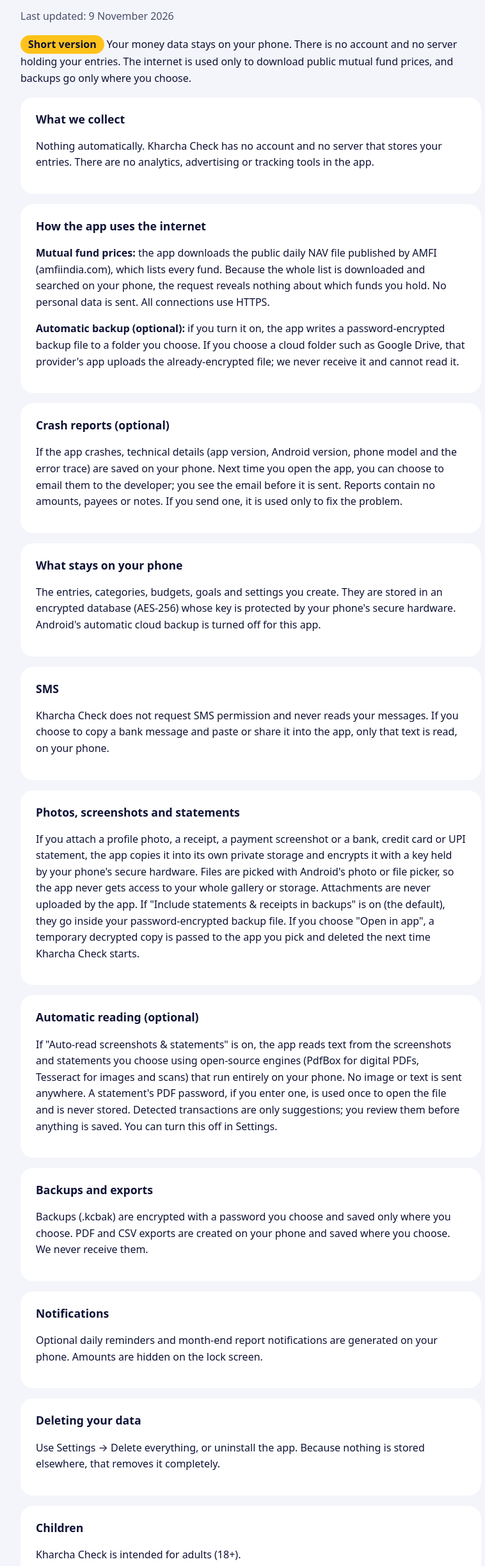
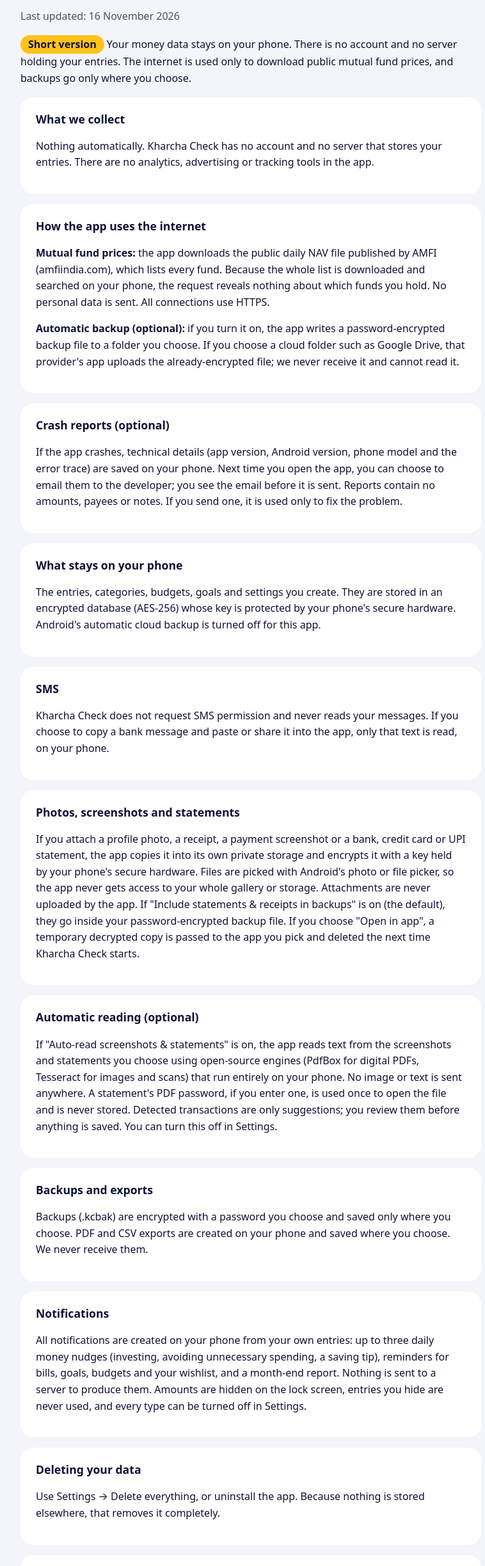
Before and after one commit to souravroy0708/kharcha-check-android, a plain HTML site: page docs/privacy.html in a window 1280 px wide. Shown: the part 86-2533 px from the top of the page at 64% size, without its empty margins (248-1006 px from the left). Drawn offline with Linux system fonts and the light colour scheme.

Commit message:
Update Kharcha Check app v6

```diff
--- a/docs/privacy.html
+++ b/docs/privacy.html
@@ -16,7 +16,7 @@
 </head>
 <body><main>
 <h1>Kharcha Check privacy policy</h1>
-<p class="muted">Last updated: 9 November 2026</p>
+<p class="muted">Last updated: 16 November 2026</p>
 <p><span class="pill">Short version</span> Your money data stays on your phone. There is no account and no server holding your entries. The internet is used only to download public mutual fund prices, and backups go only where you choose.</p>
 
 <div class="card"><h2>What we collect</h2>
@@ -45,7 +45,7 @@
 <p>Backups (.kcbak) are encrypted with a password you choose and saved only where you choose. PDF and CSV exports are created on your phone and saved where you choose. We never receive them.</p></div>
 
 <div class="card"><h2>Notifications</h2>
-<p>Optional daily reminders and month-end report notifications are generated on your phone. Amounts are hidden on the lock screen.</p></div>
+<p>All notifications are created on your phone from your own entries: up to three daily money nudges (investing, avoiding unnecessary spending, a saving tip), reminders for bills, goals, budgets and your wishlist, and a month-end report. Nothing is sent to a server to produce them. Amounts are hidden on the lock screen, entries you hide are never used, and every type can be turned off in Settings.</p></div>
 
 <div class="card"><h2>Deleting your data</h2>
 <p>Use Settings → Delete everything, or uninstall the app. Because nothing is stored elsewhere, that removes it completely.</p></div>
```
Also changed, not shown: 2 other files.
